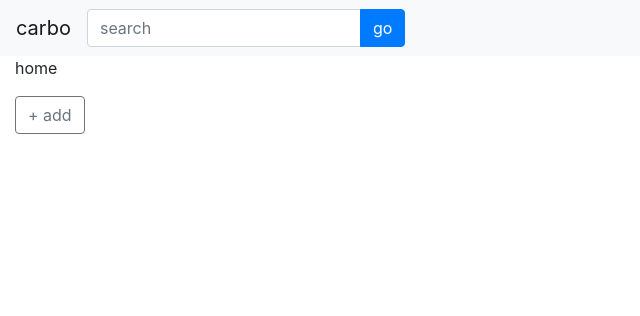
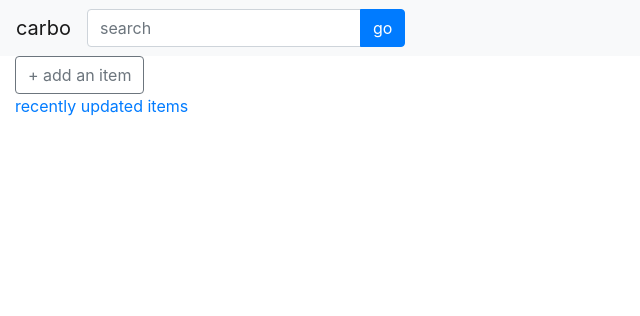
Before and after one commit to monobrow666/carbo, a Node server app: page / in a window 1280 px wide. Shown: the top 316 px of the page, without its empty margins (0-640 px from the left). Run offline with Node 20, Linux system fonts and the light colour scheme; some libraries are stand-ins or nearby versions.

Commit message:
dev snapshot

```diff
--- a/index.js
+++ b/index.js
@@ -1,13 +1,23 @@
 var express = require('express');
+var bodyParser = require('body-parser');
 var mongoose = require('mongoose');
 var app = express();
 var handlebars = require('express-handlebars').create({ defaultLayout: 'main' });
 
-var mongoUri = process.env.MONGOLAB_URI ||
-               process.env.MONGOHQ_URL ||
-               'mongodb://localhost/HelloMongoose';
+var Item = require('./models/items.js');
+var itemViewModel = require('./view-models/item');
 
-mongoose.connect(mongoUri, function (err, res) {
+var mongoUri = process.env.MONGODB_URI || 'mongodb://localhost/test';
+
+app.engine('handlebars', handlebars.engine);
+
+app.set('port', process.env.PORT || 3000);
+app.set('view engine', 'handlebars');
+
+app.use(bodyParser.urlencoded({ extended: false }));
+
+// connect to database
+mongoose.connect(mongoUri, { useNewUrlParser: true }, function (err, res) {
   if ( err ) {
     console.log('error connecting to: ' + mongoUri + '. ' + err);
   } else {
@@ -16,15 +26,57 @@ mongoose.connect(mongoUri, function (err, res) {
 });
 
 
-app.engine('handlebars', handlebars.engine);
-
-app.set('port', process.env.PORT || 3000);
-app.set('view engine', 'handlebars');
-
-
 // routes
 app.get('/', function (req, res) {
   res.render('home');
+});
+
+app.get('/items', function (req, res) {
+  Item.find({}, function (err, docs) {
+    if ( err ) { } // TODO
+    var context = {
+      items: docs.map(function (doc) {
+        return itemViewModel(doc)
+      })
+    };
+    res.render('items', context);
+  }).sort({ updatedAt: -1 }).limit(10);
+});
+
+app.get('/items/add', function (req, res) {
+  res.render('items-edit');
+});
+
+app.post('/items/add', function (req, res) {
+  var data = processRequestData(req);
+  var newitem = new Item(data);
+  newitem.save(function (err) { if (err) console.error(err) });
+  res.redirect(303, '/items');
+});
+
+app.get('/items/:id', function (req, res) {
+  Item.findById(req.params.id, function (err, doc) {
+    if ( err ) { } // TODO
+    if ( !doc ) {} // TODO
+    res.render('items-detail', itemViewModel(doc));
+  });
+});
+
+app.get('/items/:id/edit', function (req, res) {
+  Item.findById(req.params.id, function (err, doc) {
+    if ( err ) { } // TODO
+    if ( !doc ) {} // TODO
+    res.render('items-edit', itemViewModel(doc));
+  });
+});
+
+app.post('/items/:id/edit', function (req, res) {
+  var data = processRequestData(req);
+  Item.updateOne({ _id: req.params.id }, data, function (err, result) {
+    if ( err ) { console.error(err) }
+    if ( !result ) { } // TODO
+  });
+  res.redirect(303, '/items/' + req.params.id);
 });
 
 
@@ -46,3 +98,21 @@ app.listen(app.get('port'), function () {
   console.log( 'app started on port ' + app.get('port') +
     '; press Ctrl-C to terminate.' );
 });
+
+
+function processRequestData (req) {
+  if ( !req ) { return }
+  var data = {
+    brand: req.body.brand,
+    name: req.body.name,
+    servingSize: req.body.serving_size,
+    servingSizeUnit: req.body.serving_size_unit,
+    servingSizeWeight: req.body.serving_size_weight,
+    carbs: req.body.carbs,
+    sugars: req.body.sugars,
+    protein: req.body.protein,
+    notes: req.body.notes
+  };
+  console.log('data:', data);
+  return data;
+}
--- a/package.json
+++ b/package.json
@@ -10,7 +10,9 @@
   "author": "bowlermc@gmail.com",
   "license": "ISC",
   "dependencies": {
+    "body-parser": "^1.18.3",
     "express": "^4.16.4",
-    "express-handlebars": "^3.0.2"
+    "express-handlebars": "^3.0.2",
+    "mongoose": "^5.5.1"
   }
 }
--- /dev/null
+++ b/view-models/item.js
@@ -0,0 +1,42 @@
+module.exports = function (item) {
+
+  function _isUnitGrams() {
+    return item.servingSizeUnit === 'grams';
+  }
+
+  function _isUnitOunces() {
+    return item.servingSizeUnit === 'ounces';
+  }
+
+  function _isUnitCups() {
+    return item.servingSizeUnit === 'cups';
+  }
+
+  function _isUnitLiters() {
+    return item.servingSizeUnit === 'liters';
+  }
+
+  function _isUnitPieces() {
+    return item.servingSizeUnit === 'pieces';
+  }
+
+  return {
+    id: item.id,
+    brand: item.brand,
+    name: item.name,
+    servingSize: item.servingSize,
+    servingSizeUnit: item.servingSizeUnit,
+    servingSizeWeight: item.servingSizeWeight,
+    carbs: item.carbs,
+    sugars: item.sugars,
+    protein: item.protein,
+    notes: item.notes,
+    createdAt: item.createdAt,
+    updatedAt: item.updatedAt,
+    isUnitGrams: _isUnitGrams,
+    isUnitOunces: _isUnitOunces,
+    isUnitCups: _isUnitCups,
+    isUnitLiters: _isUnitLiters,
+    isUnitPieces: _isUnitPieces,
+  }
+}
--- a/views/404.handlebars
+++ b/views/404.handlebars
@@ -1,5 +1,5 @@
 <div class="container-fluid">
   <div class="alert alert-warning">
-    <p>page not found</p>
+    <span>page not found</span>
   </div>
 </div>
--- a/views/500.handlebars
+++ b/views/500.handlebars
@@ -1,5 +1,5 @@
 <div class="container-fluid">
   <div class="alert alert-warning">
-    <p>server error</p>
+    <span>server error</span>
   </div>
 </div>
--- a/views/home.handlebars
+++ b/views/home.handlebars
@@ -1,6 +1,10 @@
 <div class="container-fluid">
-  <p>home</p>
   <a href="/items/add">
-    <button class="btn btn-outline-secondary">+ add</button>
+    <button class="btn btn-outline-secondary">+ add an item</button>
   </a>
+  <p>
+    <a href="/items">
+      recently updated items
+    </a>
+  </p>
 </div>
```
Also changed, not shown: models/items.js (+49 -2 lines), views/items-add.handlebars (deleted, +0 -61 lines), views/items-detail.handlebars (added, +25 -0 lines), views/items-edit.handlebars (added, +72 -0 lines), views/items.handlebars (+13 -1 lines), 1 other file.
